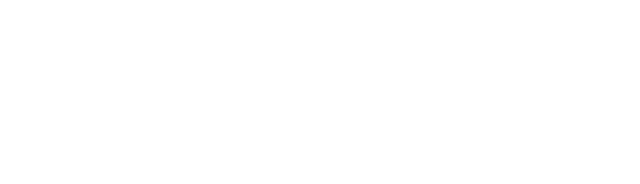
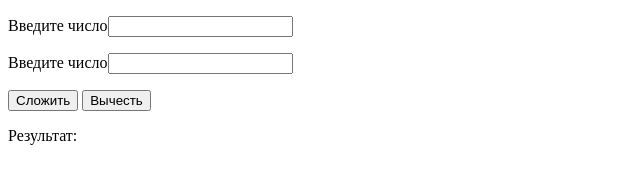
Before and after one commit to ElenaMygkova/calc, a plain HTML site: page index.html in a window 1280 px wide. Shown: the whole page, without its empty margins (0-640 px from the left). Drawn offline with Linux system fonts and the light colour scheme.

Commit message:
function plus

```diff
--- a/index.html
+++ b/index.html
@@ -1,11 +1,16 @@
 <!DOCTYPE html>
-<html lang="en">
+<html lang="ru">
 <head>
 	<meta charset="UTF-8">
 	<title>calc</title>
 	<script src="script.js" defer></script>
 </head>
 <body>
-
+	<p>Введите число<input type="text" id="num1"></p>
+	<p>Введите число<input type="text" id="num2"></p>
+	<button onclick="plus()">Сложить</button>
+	<button onclick="minus()">Вычесть</button>
+	<br>
+	<p id="out">Результат:</p>
 </body>
 </html>
--- a/script.js
+++ b/script.js
@@ -0,0 +1,11 @@
+function plus(){
+	var num1, num2, result;
+	num1 = document.getElementById("num1").value;
+	num1 = parseInt(num1);
+
+	num2 = document.getElementById("num2").value;
+	num2 = parseInt(num2);
+
+	result = num1 + num2;
+	document.getElementById("out").innerHTML = result;
+}
```
